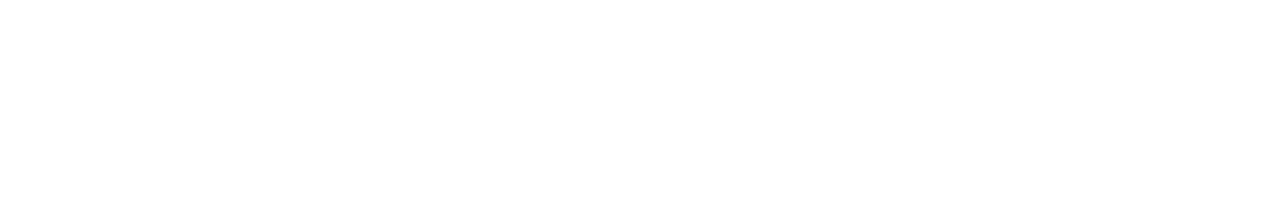
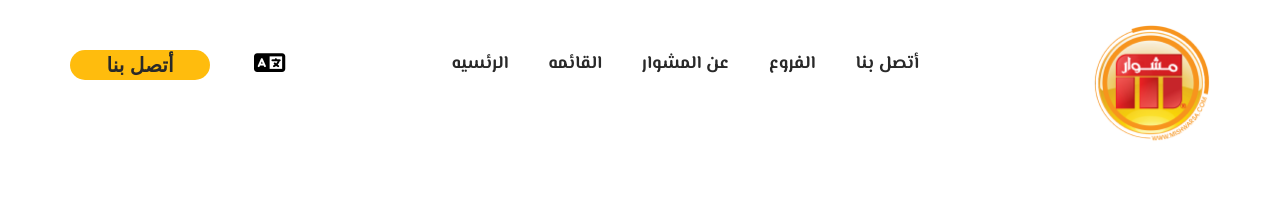
Before and after one commit to AhmedSamyEid/Mashwar-Restaurant, a plain HTML site: page index.html in a window 1280 px wide. Drawn offline with Linux system fonts and the light colour scheme.

Commit message:
It is finished header.

```diff
--- a/assets/style/main.css
+++ b/assets/style/main.css
@@ -0,0 +1,113 @@
+* {
+  padding: 0;
+  margin: 0;
+  box-sizing: border-box;
+}
+body {
+  font-family: var(--font-Almarai);
+}
+:root {
+  --font-Almarai: "El Messiri", serif;
+  --font-bold: bold;
+  --color-Carmine-Pink: #f54748;
+  --color-Orangey-Yellow: #ffbc0d;
+  --color-Baltic-Sea: #292929;
+  --color-Rangoon-Green: #191919;
+}
+.container {
+  padding: 50px 15px;
+  margin: auto;
+}
+@media (min-width: 768px) {
+  .container {
+    width: 750px;
+  }
+}
+@media (min-width: 992px) {
+  .container {
+    width: 970px;
+  }
+}
+@media (min-width: 1200px) {
+  .container {
+    width: 1170px;
+  }
+}
+.container {
+  display: flex;
+  justify-content: space-between;
+  text-align: center;
+}
+ul {
+  display: flex;
+  gap: 40px;
+}
+a {
+  text-decoration: none;
+  font-size: 18px;
+  font-weight: var(--font-bold);
+  color: var(--color-Baltic-Sea);
+}
+li {
+  list-style: none;
+}
+.container img {
+  width: 125px;
+  height: 126px;
+  margin-top: -30px;
+}
+.fa-language {
+  margin-left: 40px;
+  font-size: 25px;
+}
+.submit {
+  width: 140px;
+  height: 30px;
+  font-size: 20px;
+  font-weight: var(--font-bold);
+  color: var(--color-Baltic-Sea);
+  border-radius: 50px;
+  border: none;
+  background-color: var(--color-Orangey-Yellow);
+}
+label {
+  display: none;
+}
+#check {
+  display: none;
+}
+@media (max-width: 991px) {
+  .container img {
+    display: none;
+  }
+  ul ,.fa-xmark {
+    display: none;
+  }
+  label {
+    margin-left: -70px;
+    display: block;
+    font-size: 25px;
+    cursor: pointer;
+  }
+  li {
+    margin-top: 20px;
+  }
+  #check:checked ~ ul {
+    display: block;
+    position: fixed;
+    display: flex;
+    text-align: center;
+    flex-direction: column;
+    top: 0;
+    left: 50%;
+    right: 0;
+    bottom: 170px;
+    background-color: #f54748;
+  }
+  #check:checked ~ label .fa-xmark {
+    display: block;
+    position: fixed;
+    z-index: 1;
+    margin: -40px 20px 0 0;
+  }
+}
--- a/index.html
+++ b/index.html
@@ -1,12 +1,49 @@
 <!DOCTYPE html>
-<html lang="en">
+<html lang="ar" dir="rtl">
   <head>
-  <meta charset="UTF-8">
-  <meta name="viewport" content="width=device-width, initial-scale=1.0">
+    <meta charset="UTF-8" />
+    <meta name="viewport" content="width=device-width, initial-scale=1.0" />
     <title>Document</title>
+    <link
+      rel="stylesheet"
+      href="https://cdnjs.cloudflare.com/ajax/libs/font-awesome/6.7.2/css/all.min.css"
+      integrity="sha512-Evv84Mr4kqVGRNSgIGL/F/aIDqQb7xQ2vcrdIwxfjThSH8CSR7PBEakCr51Ck+w+/U6swU2Im1vVX0SVk9ABhg=="
+      crossorigin="anonymous"
+      referrerpolicy="no-referrer"
+    />
+    <link rel="preconnect" href="https://fonts.googleapis.com" />
+    <link rel="preconnect" href="https://fonts.gstatic.com" crossorigin />
+    <link
+      href="https://fonts.googleapis.com/css2?family=Almarai:wght@300;400;700;800&family=El+Messiri:wght@400..700&display=swap"
+      rel="stylesheet"
+    />
     <link rel="stylesheet" href="assets/style/main.css" />
   </head>
   <body>
+    <header>
+      <div class="container">
+        <img src="assets/icon/New logo.webp" />
+        <nav>
+          <input type="checkbox" id="check" />
+          <label for="check">
+            <i class="fa-solid fa-bars"></i>
+            <i class="fa-solid fa-xmark"></i>
+          </label>
+
+          <ul>
+            <li><a href="#أتصل بنا">أتصل بنا</a></li>
+            <li><a href="# الفروع"> الفروع</a></li>
+            <li><a href="# عن المشوار"> عن المشوار</a></li>
+            <li><a href="# القائمه"> القائمه</a></li>
+            <li><a href="# الرئسيه">الرئسيه</a></li>
+          </ul>
+        </nav>
+        <div class="contact-us-and-translate">
+          <i class="fa-solid fa-language"></i>
+          <input class="submit" type="submit" value="أتصل بنا" />
+        </div>
+      </div>
+    </header>
     <script src="assets/script/main.js"></script>
   </body>
 </html>
```
Also changed, not shown: assets/icon/New logo.webp (renamed from assets/icon/لوجو جديد 1.png). Lines whose indentation alone changed are shown as unchanged.
